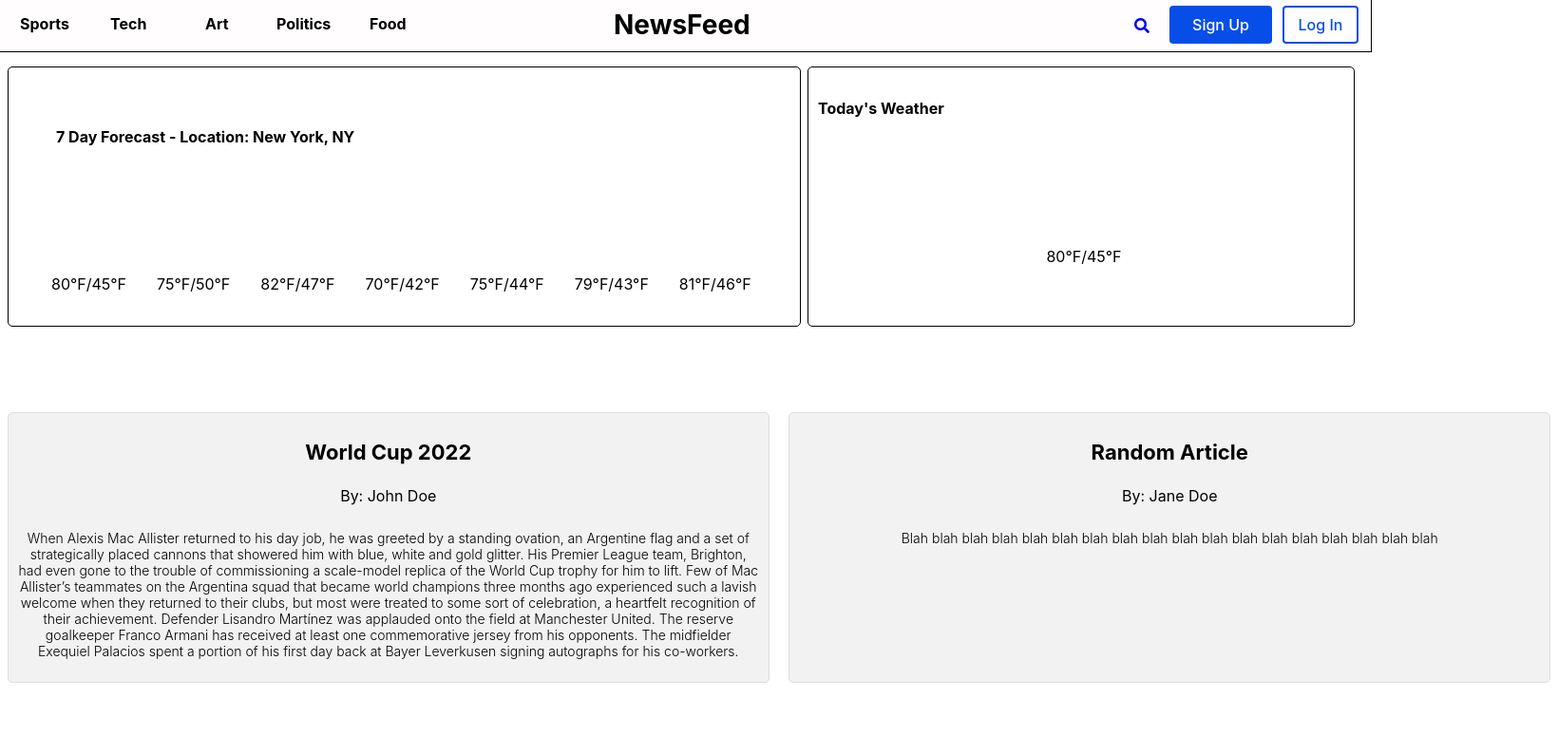
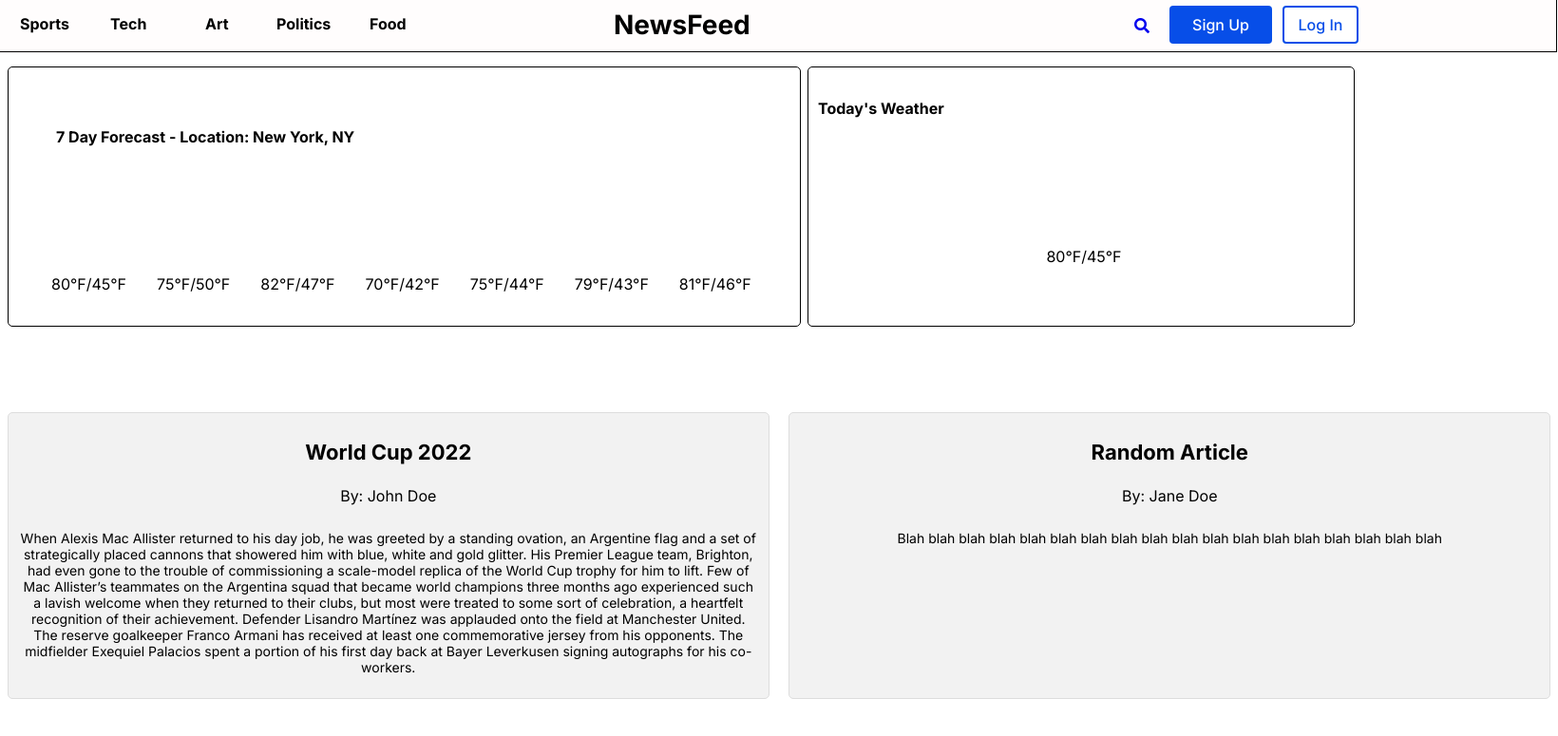
Before and after one commit to Breathing-ls-Fun/Newsfeed-app, a Python web app: template templates/home.html in a window 1640 px wide. Shown: the top 775 px of the page at 95% size. Run offline with Jinja, Linux system fonts and the light colour scheme; the template is opened without the code that fills it, so the values that code supplies are empty.

Commit message:
imported inter font + fixed width of navbar

```diff
--- a/templates/home.html
+++ b/templates/home.html
@@ -1,16 +1,25 @@
 <!DOCTYPE html>
 <html>
 	<head>
+
+		<meta charset="utf-8">
+    <meta http-equiv="X-UA-Compatible" content="IE=edge">
+    <meta name="description" content="">
+    <meta name="viewport" content="width=device-width, initial-scale=1">
 		<title>NewsFeed</title>
 		<link rel="stylesheet" href="https://cdnjs.cloudflare.com/ajax/libs/font-awesome/4.7.0/css/font-awesome.min.css">
 		<link rel="stylesheet" href="https://cdnjs.cloudflare.com/ajax/libs/font-awesome/5.15.3/css/all.min.css" integrity="sha512-LMFxM7bdzDvH1/zEFL1f3BnFhLsfuvQcLQ6XfvU3qg0WW0ZT6QymTmWyRkLgJw6F/m0vIbnli7XpupAHPttBzA==" crossorigin="anonymous" referrerpolicy="no-referrer" />
+    <link rel="stylesheet" href="registration.css">
+    <link rel="preconnect" href="https://fonts.googleapis.com">
+    <link rel="preconnect" href="https://fonts.gstatic.com" crossorigin>
+    <link href="https://fonts.googleapis.com/css2?family=Inter:wght@400;500;700&display=swap" rel="stylesheet">
 
 		<style>
 			/* Style for the navbar */
 			nav {
 				box-sizing: border-box;
 				position: absolute;
-				width: 1445px;
+				width: 100%;
 				height: 57px;
 				left: -1px;
 				top: -2px;
```
